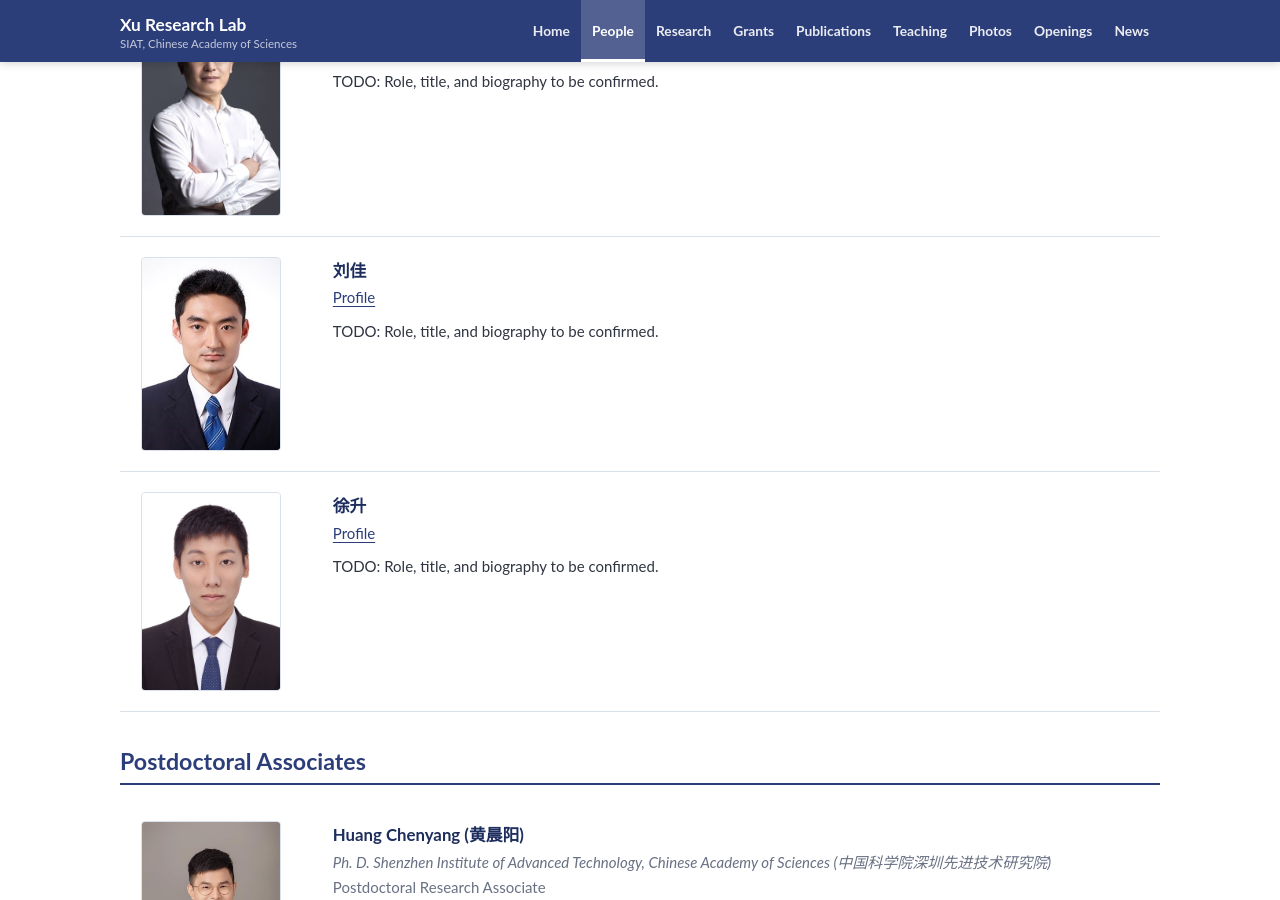
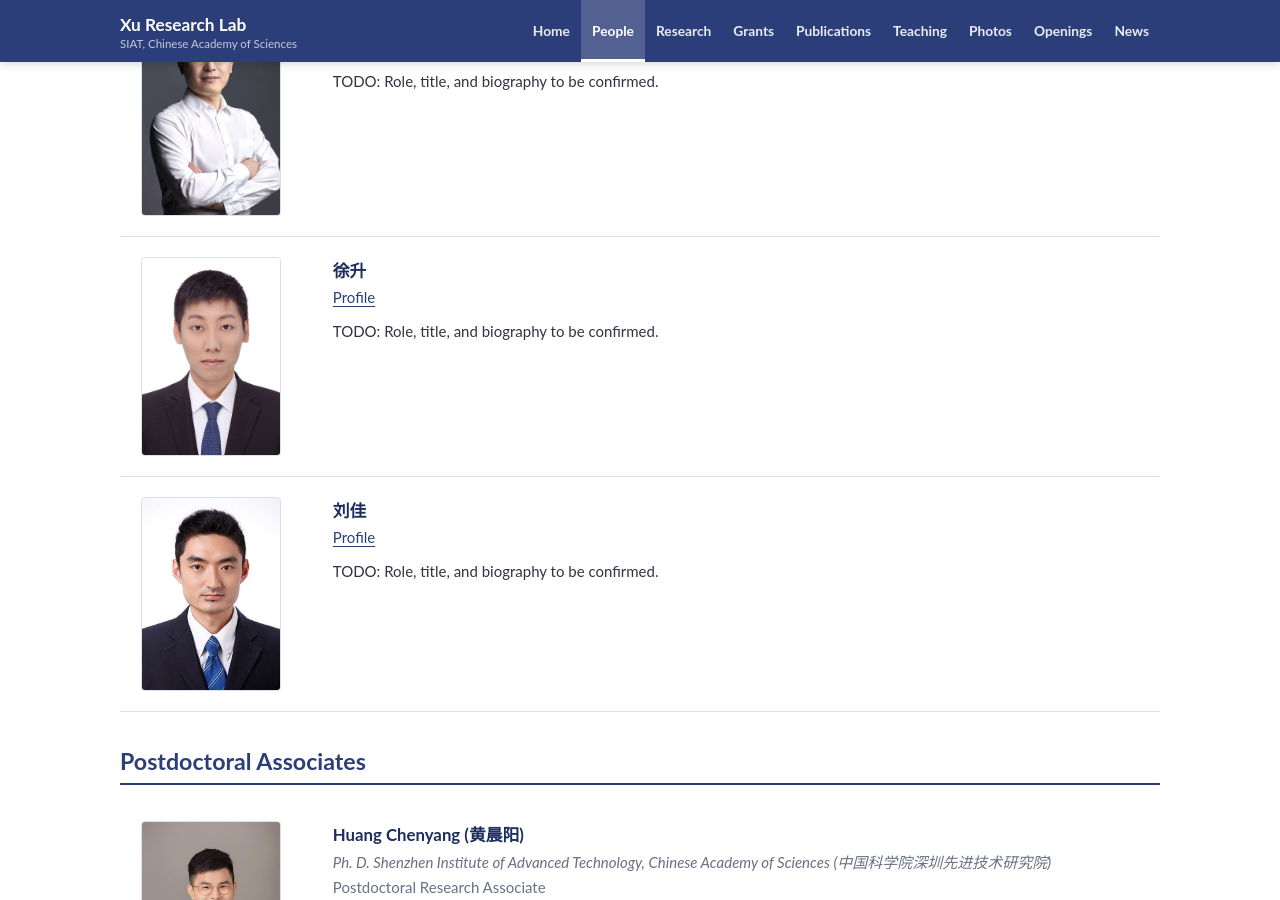
Before and after one commit to HBLiu-lab/xu-lab, a Jekyll site: the page built from people.md, in a window 1280 px wide and 900 px high, scrolled down 1130 px. Built offline with Jekyll 4.4.1, drawn with Linux system fonts in a browser that asks for light colours.

Commit message:
Reorder people entries

```diff
--- a/_data/people.yml
+++ b/_data/people.yml
@@ -25,13 +25,13 @@ co_investigators:
     photo: "/assets/images/people/member-01.jpg"
     profile_url: "https://people.ucas.ac.cn/~caimingxue"
     bio: "TODO: Role, title, and biography to be confirmed."
+  - name: "徐升"
+    photo: "/assets/images/people/member-03.jpg"
+    profile_url: "https://people.ucas.edu.cn/~Sheng_Xu"
+    bio: "TODO: Role, title, and biography to be confirmed."
   - name: "刘佳"
     photo: "/assets/images/people/member-02.jpg"
     profile_url: "https://people.ucas.ac.cn/~0073473"
-    bio: "TODO: Role, title, and biography to be confirmed."
-  - name: "徐升"
-    photo: "/assets/images/people/member-03.jpg"
-    profile_url: "https://people.ucas.edu.cn/~Sheng_Xu"
     bio: "TODO: Role, title, and biography to be confirmed."
 
 postdocs:
```
